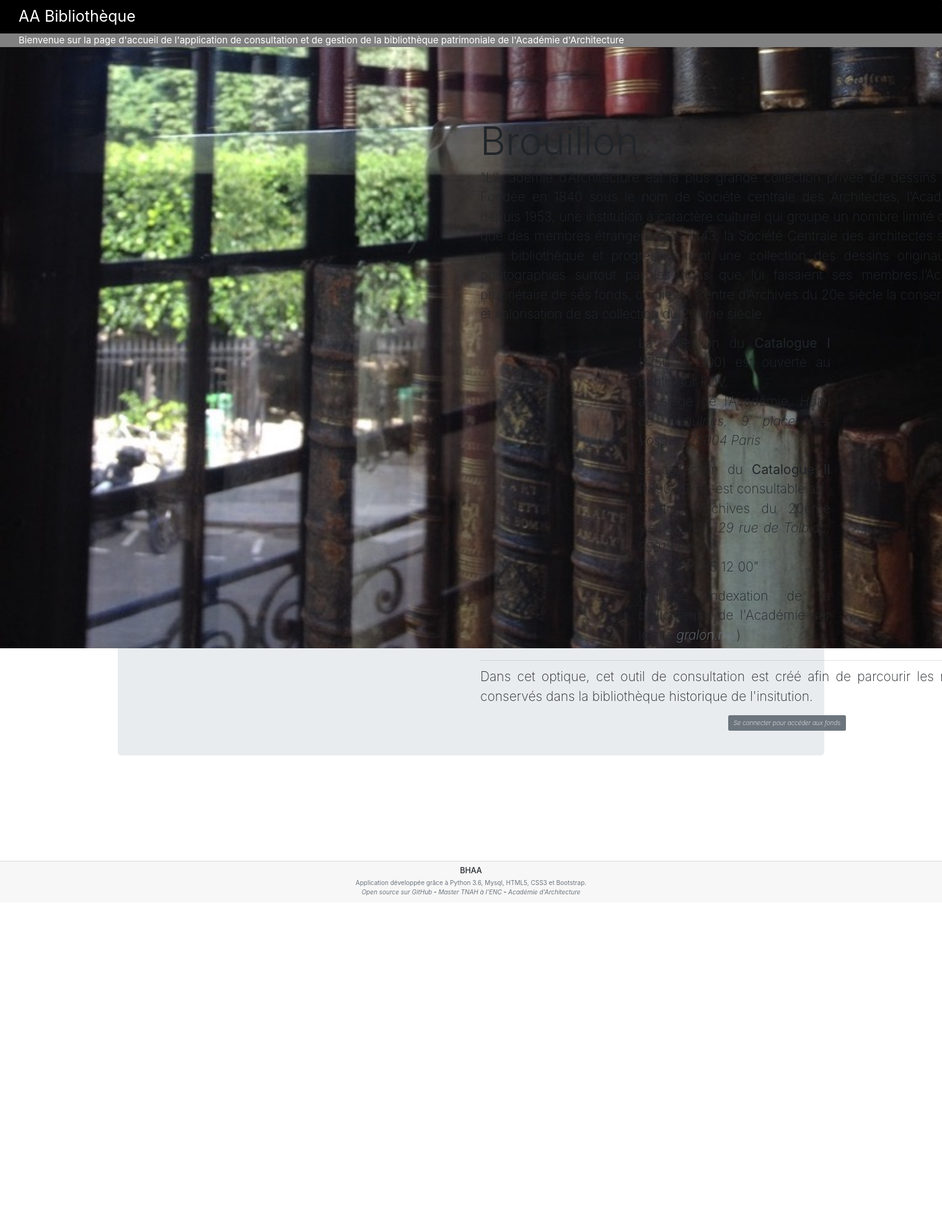
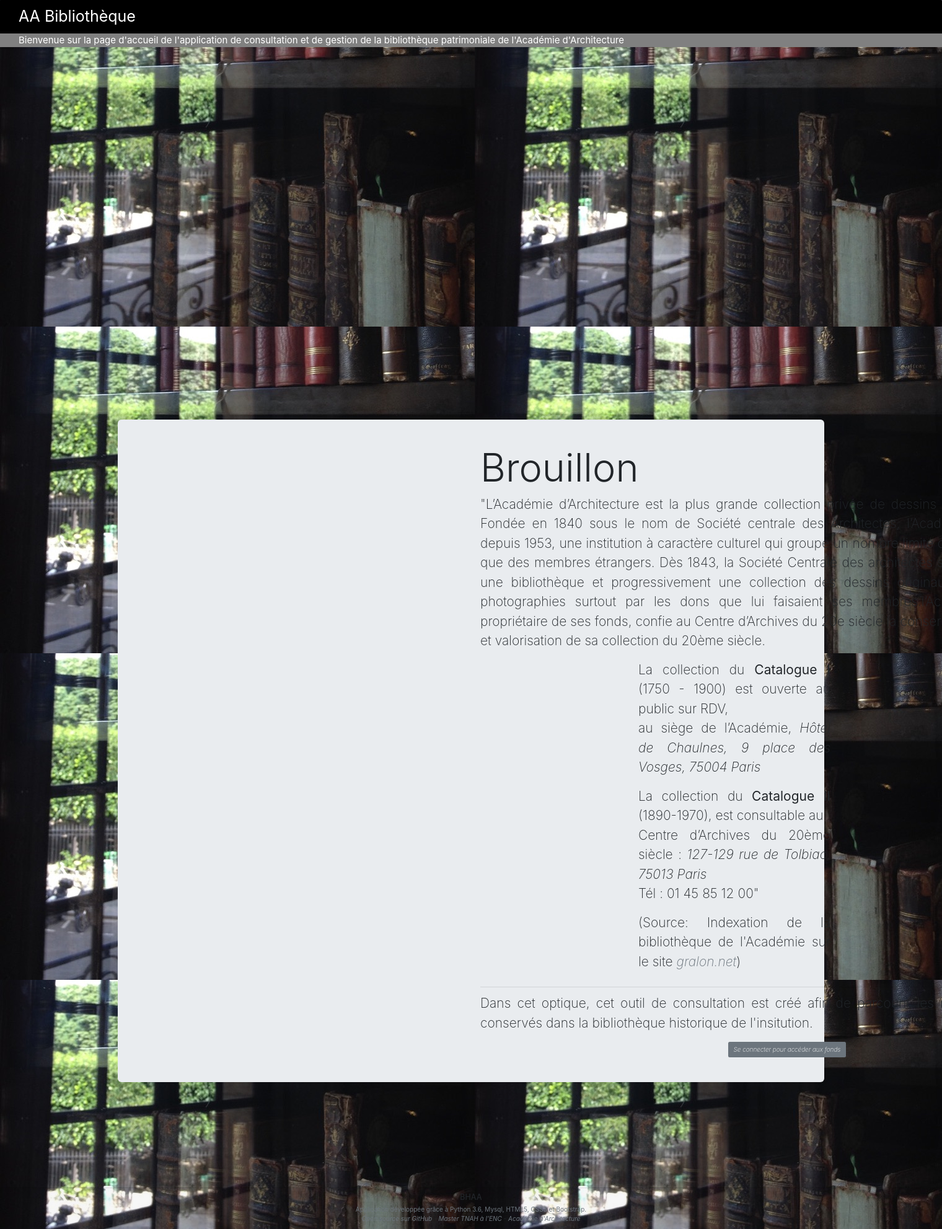
Before and after one commit to HeathcoteA/AcadArch, a Flask app: page / in a window 1520 px wide; the page is wider, and only the part inside the window is pictured. Shown: that part at 62% size. Before the commit the page ends 1445 px from the top of that part, so only its background shows below. Run offline with Flask 2, Linux system fonts and the light colour scheme; some libraries are stand-ins or nearby versions.

Commit message:
image de fonds en css

```diff
--- a/BHAA/static/css/style.css
+++ b/BHAA/static/css/style.css
@@ -78,21 +78,25 @@ a {
   transition: color 0.15s ease-in-out, background-color 0.15s ease-in-out, border-color 0.15s ease-in-out, box-shadow 0.15s ease-in-out;
 }
 
-img.fondecran {
+body{
+  background-image: url(static/images/fonds.jpg);
+}
+
+/* img.fondecran {
  /* On met en place le fond d'écran */
- min-height: 100%;
+ /*min-height: 100%;
  min-width: 1024px;
  /* On indique un redimensionnement proportionnel */
- width: 100%;
+ /*width: 100%;
  height: auto;
  /* L'image est positionnée en haut à gauche */
- position: fixed;
+ /*position: fixed;
  top: 0;
  left: 0;
 }
 @media screen and (max-width: 1024px) { /* Le traitement est ici spécifique à l'image */
- img.fondecran {
+/* img.fondecran {
  left: 50%;
  margin-left: -512px; /* 50% */
- }
-}
+/* }
+} */
```
